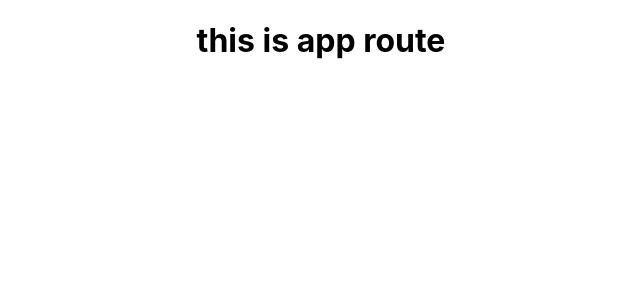
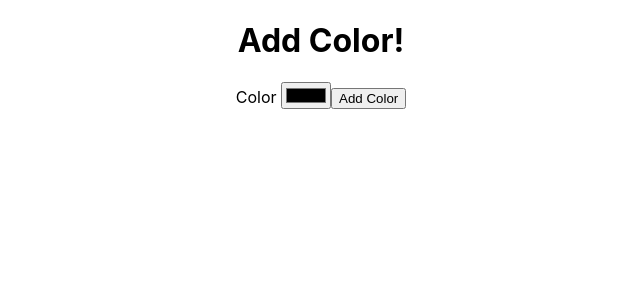
Before and after one commit to Joyce-w/41_React_router, a React (Create React App) app in the folder 41.2_React_Patterns/color_factory/: page /colors/new in a window 1280 px wide. Shown: the top 300 px of the page, without its empty margins (319-959 px from the left). Built offline with nearby package versions, Linux system fonts and the light colour scheme.

Commit message:
Add ColorForm and pass value to different component

```diff
--- a/41.2_React_Patterns/color_factory/src/AllColors.js
+++ b/41.2_React_Patterns/color_factory/src/AllColors.js
@@ -1,11 +1,37 @@
-import react from "react"
+import React, {useState, useEffect, useRef} from "react"
+import { Link, useLocation} from "react-router-dom"
 
-const AllColors = () => {
+const AllColors = props => {
 
+
+    const [color, setColor] = useState([''])
+
+    // const location = useLocation();
+    // let newColor = location.state.color;
+
+
+    //try local storage
+
+    // useEffect(() => {
+    //     const addNewColor = (formColor) => {
+
+    //         console.log(localStorage)
+    //         //access location in props to find any color passed from form
+    //         setColor(color => [...color, formColor])
+    //         console.log
+    //         localStorage.setItem('list', color)
+    //     }
+    //     addNewColor(newColor)
+    // },[newColor])
 
 
     return (
-        <h1>Welcome to color factory</h1>
+        <div>
+            <h1>Color Factory</h1>
+            <Link to="/colors/new">Add a Color </Link>
+
+        </div>
+
     )
 }
 
--- a/41.2_React_Patterns/color_factory/src/ColorForm.js
+++ b/41.2_React_Patterns/color_factory/src/ColorForm.js
@@ -1,7 +1,41 @@
-import react from "react"
+import React, { useState } from "react"
+import { Route, useHistory } from "react-router-dom";
 
-const AllColors = () => {
+const ColorForm = () => {
 
+    const [formData, setFormData] = useState("#000000");
+
+    //save update color pick after each change
+    const handleChange = (e) => {
+        const { value } = e.target;
+        setFormData(value)
+    }
+
+    const history = useHistory();
+    //pass color up to parent
+    const handleSubmit = (e) => {
+        e.preventDefault()
+        history.push({
+            pathname: '/colors',
+            state: {color: formData}
+        })
+    }
+
+
+    return (
+        <form onSubmit={handleSubmit}>
+            <h1>Add Color!</h1>
+            <label htmlFor="color">Color </label>
+            <input
+                type="color"
+                placeholder="red, green, blue.."
+                name="color"
+                value={formData}
+                onChange={ handleChange}>
+            </input>
+            <button>Add Color</button>
+        </form>
+    )
 }
 
-export default AllColors;
+export default ColorForm;
--- a/41.2_React_Patterns/color_factory/src/Routes.js
+++ b/41.2_React_Patterns/color_factory/src/Routes.js
@@ -1,15 +1,15 @@
-import react from "react"
+import React from "react"
 import { Switch, Route, Redirect} from "react-router-dom"
 import AllColors from "./AllColors"
 import ColorCheck from "./ColorCheck"
+import ColorForm from "./ColorForm"
 
 const Routes = () => {
     return (
 
         <Switch>
-            <h1>this is app route</h1>
-            <Route exact path="/colors"><AllColors /></Route>
-            <ColorCheck/>
+            <Route exact path="/colors"><AllColors/></Route>
+            <Route exact path="/colors/new" ><ColorForm/></Route>
             <Redirect to="/colors"/>
         </Switch>
     );
```
